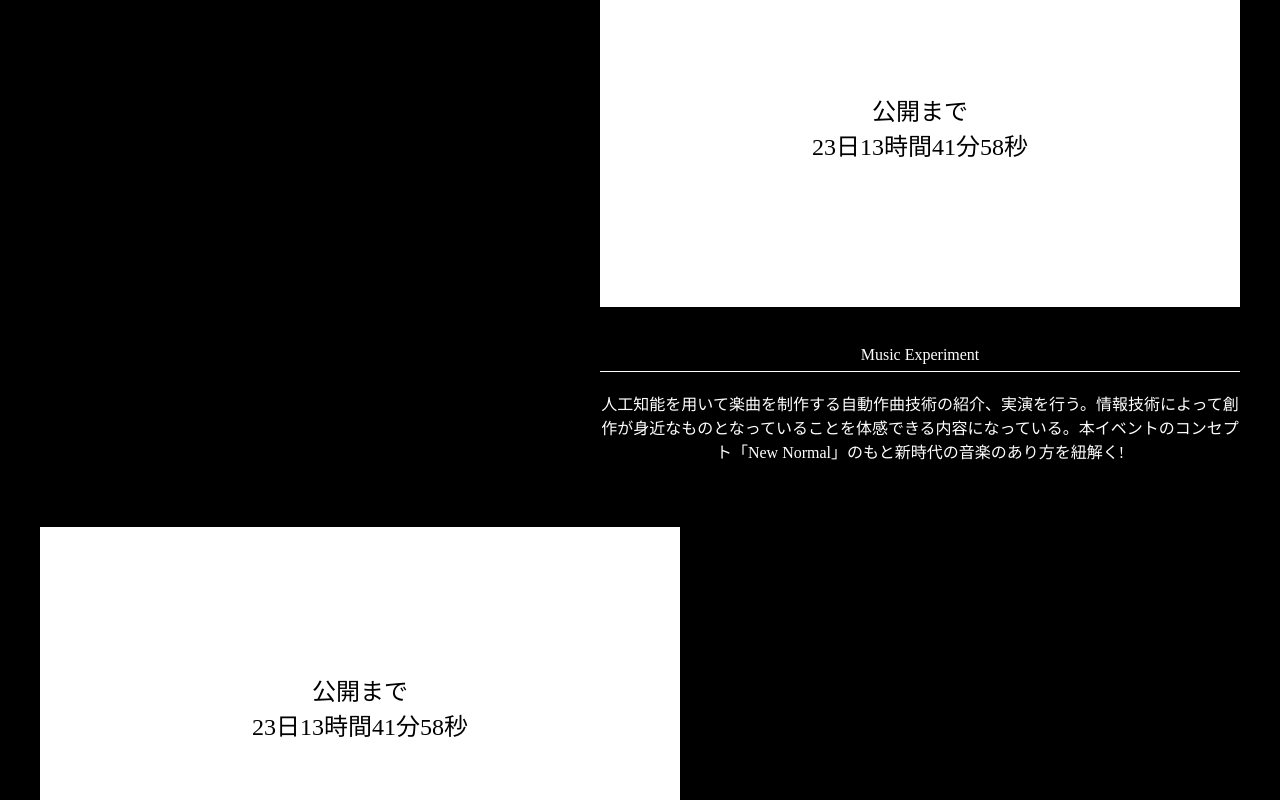
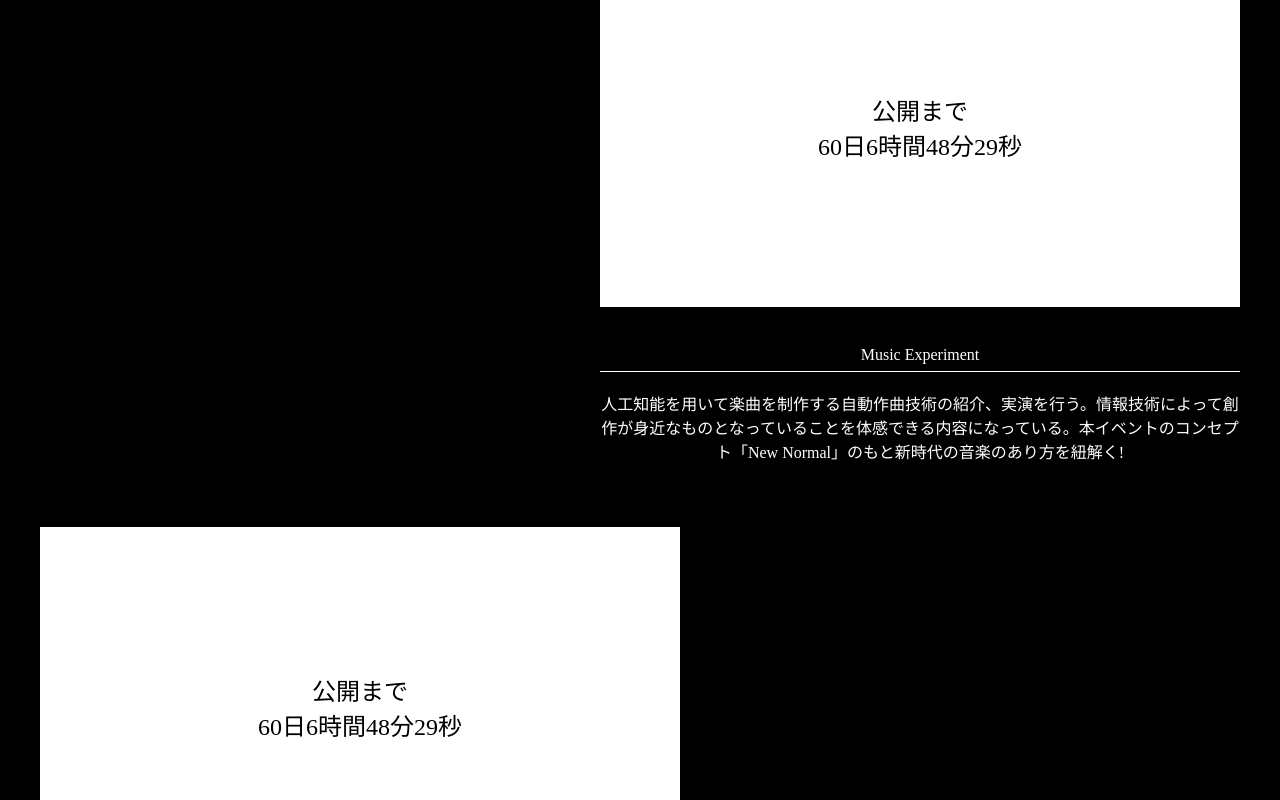
Before and after one commit to Nuink-org/TIG_WEB_2021, a Vue app: page / in a window 1280 px wide. Shown: the part 1800-2600 px from the top of the page. Built offline with nearby package versions, Linux system fonts and the light colour scheme.

Commit message:
Add real timer #9

```diff
--- a/src/components/projects/UpcomingBoard.vue
+++ b/src/components/projects/UpcomingBoard.vue
@@ -4,12 +4,47 @@
       <div class="upcoming-board__sentence">
         公開まで
         <div class="upcoming-board__time">
-          23日13時間41分58秒
+          {{ displayTime }}
         </div>
       </div>
     </div>
   </div>
 </template>
+
+<script>
+import { ref, onMounted, computed } from 'vue'
+export default {
+  setup() {
+    onMounted(() => {
+      setInterval(updateTimer, 1000)
+    })
+
+    const day = ref(0)
+    const hour = ref(0)
+    const min = ref(0)
+    const sec = ref(0)
+
+    const updateTimer = (() => {
+      const curTime = new Date()
+      const targetTime = new Date('2021-11-06T00:00:00')
+      const diff = targetTime.getTime() - curTime.getTime()
+      day.value = diff / (1000 * 60 * 60 * 24)
+      hour.value = (day.value - Math.floor(day.value)) * 24
+      min.value = (hour.value - Math.floor(hour.value)) * 60
+      sec.value = (min.value - Math.floor(min.value)) * 60
+    })
+
+    const displayTime = computed(() => {
+      return Math.floor(day.value).toString() + '日'
+        + Math.floor(hour.value).toString() + '時間'
+        + Math.floor(min.value).toString() + '分'
+        + Math.floor(sec.value).toString() + '秒'
+    })
+
+    return { displayTime }
+  }
+}
+</script>
 
 <style scoped lang="scss">
 .upcoming-board {
```
